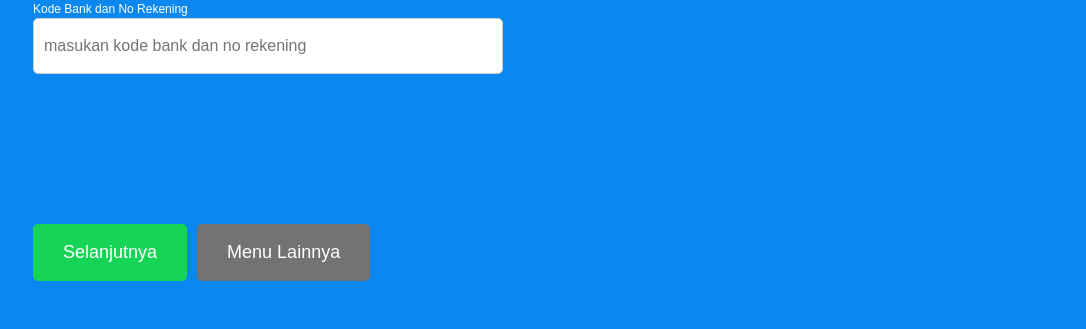
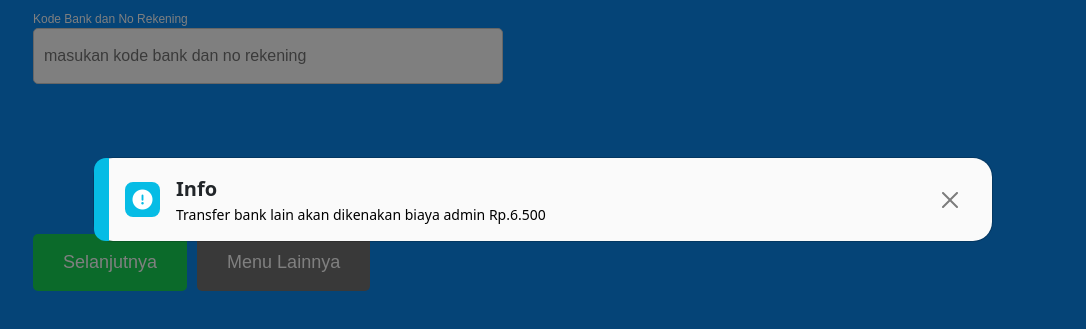
Before and after one commit to 010Arthur010/mini-atm-html, a plain HTML site: page transfer/transfer.html in a window 1280 px wide. Shown: the part 343-672 px from the top of the page, without its empty margins (97-1183 px from the left). Drawn offline with nearby package versions, Linux system fonts and the light colour scheme.

Commit message:
update transfer

```diff
--- a/main-page/main-page.css
+++ b/main-page/main-page.css
@@ -16,6 +16,11 @@ html {
 .navbar {
   border-bottom: #fff solid 1px;
   margin-bottom: 55px;
+}
+
+.container {
+  margin-left: 116px;
+  margin-right: 116px;
 }
 
 .navbar-brand {
--- a/nominal-transfer/nominal-transfer.css
+++ b/nominal-transfer/nominal-transfer.css
@@ -8,6 +8,9 @@
 .icon-arrow {
   color: #ffffff;
   font-size: 25px;
+}
+
+.link-icon {
   margin: 0px 0px 420px 50px;
 }
 
@@ -46,7 +49,7 @@
   padding: 40px;
   border-radius: 8px;
   margin-left: 18px;
-  margin-top: 50px;
+  margin-top: 70px;
 }
 
 .text1 {
@@ -189,6 +192,16 @@ main input {
   border: 1px solid #000000;
  }
 
+
+ .currency-label {
+  position: absolute;
+  left: 140px; /* Adjust this value as needed */
+  top: 50%;
+  transform: translateY(-100%);
+  pointer-events: none; /* Prevents clicking on the label */
+  color: #000000; /* Bootstrap's secondary text color */
+}
+
  /* Alert Error */
 
  .header-alert {
@@ -233,7 +246,54 @@ main input {
 
 .modal-desk {
   margin: 0; /* Menghilangkan margin default untuk p */
-  color: #6c757d; /* Warna abu-abu untuk deskripsi */
+  color: #000000; /* Warna abu-abu untuk deskripsi */
+}
+
+ /* Alert Info */
+
+ .header-info {
+  border-left: 15px solid #06BCE5; /* Border kiri */
+  border-radius: 12px;
+}
+
+.content-info {
+  padding: 0px;
+}
+
+.icon-info {
+  background-color: #06BCE5;
+  width: 35px;
+  height: 35px;
+  border-radius: 8px;
+}
+
+.color-info {
+  margin-top: auto;
+  margin-bottom: auto;
+  color: #FFFFFF;
+  font-size: 20px;
+}
+
+.dialog-info {
+  margin: 500px auto 0px auto; /* Atas, Kanan, Bawah, Kiri */
+  max-width: 900px;
+}
+
+.title-info {
+  font-size: 20px;
+}
+
+.modal-info {
+  font-size: 14px;
+}
+
+.header-info .btn-close {
+  margin-right: 10px;
+}
+
+.modal-info {
+  margin: 0; /* Menghilangkan margin default untuk p */
+  color: #000000; /* Warna abu-abu untuk deskripsi */
 }
 
 /* Loading */
--- a/transfer/script.js
+++ b/transfer/script.js
@@ -1,3 +1,8 @@
+window.onload = function() {
+  const infoModalBank = new bootstrap.Modal(document.getElementById('infoModal'));
+  infoModalBank.show();
+};
+
 const input = document.getElementById("inputNumber");
 
 input.addEventListener("input", function () {
--- a/transfer/transfer.css
+++ b/transfer/transfer.css
@@ -40,7 +40,7 @@
        padding: 100px;
        border-radius: 8px;
        margin-left: 30px;
-       margin-top: 50px;
+       margin-top: 70px;
      }
 
      .text1 {
@@ -184,3 +184,50 @@
       background-color: transparent;
       border: 1px solid #000000;
      }
+
+      /* Alert Info */
+
+ .header-info {
+  border-left: 15px solid #06BCE5; /* Border kiri */
+  border-radius: 12px;
+}
+
+.content-info {
+  padding: 0px;
+}
+
+.icon-info {
+  background-color: #06BCE5;
+  width: 35px;
+  height: 35px;
+  border-radius: 8px;
+}
+
+.color-info {
+  margin-top: auto;
+  margin-bottom: auto;
+  color: #FFFFFF;
+  font-size: 20px;
+}
+
+.dialog-info {
+  margin: 500px auto 0px auto; /* Atas, Kanan, Bawah, Kiri */
+  max-width: 900px;
+}
+
+.title-info {
+  font-size: 20px;
+}
+
+.modal-info {
+  font-size: 14px;
+}
+
+.header-info .btn-close {
+  margin-right: 10px;
+}
+
+.modal-info {
+  margin: 0; /* Menghilangkan margin default untuk p */
+  color: #000000; /* Warna abu-abu untuk deskripsi */
+}
--- a/transfer/transfer.html
+++ b/transfer/transfer.html
@@ -69,6 +69,46 @@
         </div>
     </div>
 
+    <!-- Modal Error -->
+  <div class="modal fade" id="errorModal" tabindex="-1" aria-labelledby="errorModalLabel" aria-hidden="true"
+    data-bs-backdrop="false">
+    <div class="modal-dialog">
+      <div class="modal-content">
+        <div class="modal-header">
+          <div class="d-flex align-items-center">
+            <div class="icon-container">
+              <i class="fa-solid fa-triangle-exclamation text-white"></i>
+            </div>
+            <div class="ms-3"> <!-- Jarak antara ikon dan teks -->
+              <div class="fw-bolder">Error</div>
+              <h6 class="modal-title" id="errorModalLabel">PIN yang anda masukan salah.</h6>
+            </div>
+          </div>
+          <button type="button" class="btn-close" data-bs-dismiss="modal" aria-label="Close"></button>
+        </div>
+      </div>
+    </div>
+  </div>
+
+  <!-- Alert Info bank -->
+<div class="modal" tabindex="-1" id="infoModal">
+    <div class="modal-dialog dialog-info">
+        <div class="modal-content content-info">
+            <div class="modal-header header-info">
+                <div class="icon-info d-flex justify-content-center">
+                    <i class="fa-solid fa-circle-exclamation color-info"></i>
+                </div>
+                <div class="ms-3">
+                    <h5 class="modal-title title-info">Info</h5>
+                    <p class="modal-info">Transfer bank lain akan dikenakan biaya admin Rp.6.500</p>
+                </div>
+                <button type="button" class="btn-close" data-bs-dismiss="modal" aria-label="Close"></button>
+            </div>
+        </div>
+    </div>
+</div>
+
+    <script src="https://kit.fontawesome.com/50b778335c.js" crossorigin="anonymous"></script>
     <script src="https://cdn.jsdelivr.net/npm/bootstrap@5.2.3/dist/js/bootstrap.bundle.min.js" integrity="sha384-kenU1KFdBIe4zVF0s0G1M5b4hcpxyD9F7jL+jjXkk+Q2h455rYXK/7HAuoJl+0I4" crossorigin="anonymous"></script>
     <script src="script.js"></script>
 </body>
```
Also changed, not shown: nominal-transfer/nominal-transfer.html (+27 -7 lines), nominal-transfer/script.js (+50 -19 lines).
